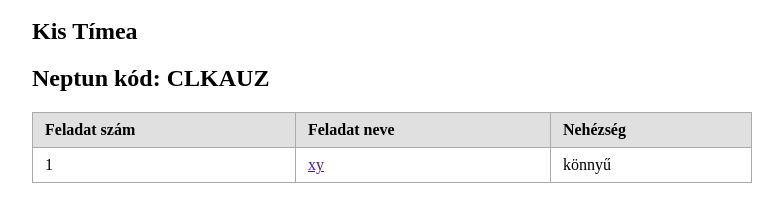
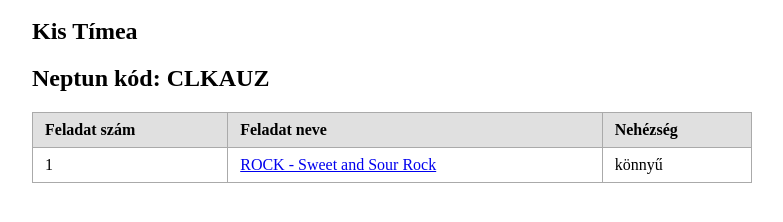
Before and after one commit to KT1M1/algoritmusok, a plain HTML site: page index.html in a window 1280 px wide. Shown: the part 80-302 px from the top of the page, without its empty margins (8-791 px from the left). Drawn offline with Linux system fonts and the light colour scheme.

Commit message:
add claimed task

```diff
--- a/index.html
+++ b/index.html
@@ -39,7 +39,7 @@
         </tr>
         <tr>
             <td>1</td>
-            <td><a href="">xy</a></td>
+            <td><a href="https://www.spoj.com/problems/ROCK/">ROCK - Sweet and Sour Rock</a></td>
             <td>könnyű</td>
         </tr>
     </table>
```
